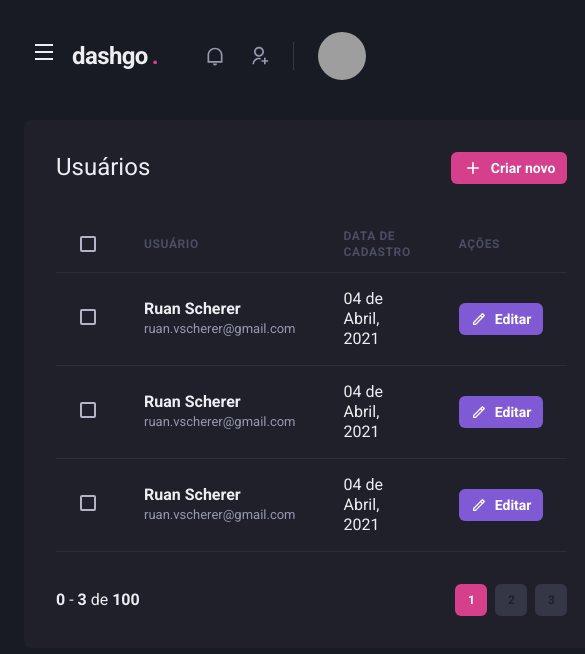
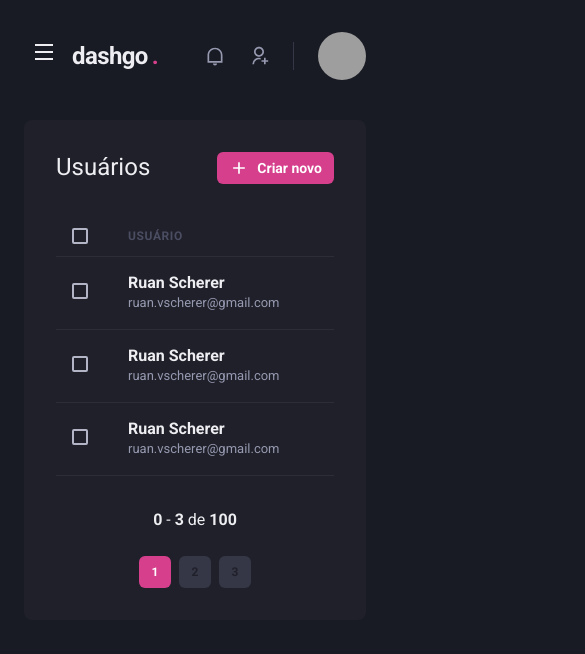
Before and after one commit to RuanScherer/dash-go, a Next.js app: page /users in a window 390 px wide. Shown: the top 654 px of the page, 585 px wide, since content can reach past the window. Built offline with nearby package versions, Linux system fonts and the light colour scheme; grey boxes are pictures that could not be loaded.

Commit message:
feat: make users table responsive

```diff
--- a/src/components/Pagination/index.tsx
+++ b/src/components/Pagination/index.tsx
@@ -4,7 +4,7 @@ import PaginationItem from "./PaginatonItem";
 export default function Pagination() {
   return (
     <Stack
-      direction="row"
+      direction={["column", "row"]}
       mt="8"
       justifyContent="space-between"
       alignItems="center"
--- a/src/components/UsersTable/UserTableRow.tsx
+++ b/src/components/UsersTable/UserTableRow.tsx
@@ -1,10 +1,15 @@
-import { Box, Button, Checkbox, Icon, Td, Text, Tr } from "@chakra-ui/react";
+import { Box, Button, Checkbox, Icon, Td, Text, Tr, useBreakpointValue } from "@chakra-ui/react";
 import { RiPencilLine } from "react-icons/ri";
 
 export default function UserTableRow() {
+  const isWideVersion = useBreakpointValue({
+    base: false,
+    lg: true
+  })
+
   return (
     <Tr>
-      <Td px="6">
+      <Td px={["4", "4", "6"]}>
         <Checkbox colorScheme="pink" />
       </Td>
       <Td>
@@ -13,11 +18,14 @@ export default function UserTableRow() {
           <Text fontSize="small" color="gray.300">ruan.vscherer@gmail.com</Text>
         </Box>
       </Td>
+      {isWideVersion &&
         <Td>
           <Box>
             04 de Abril, 2021
           </Box>
         </Td>
+      }
+      {isWideVersion &&
         <Td>
           <Button
             as="a"
@@ -29,6 +37,7 @@ export default function UserTableRow() {
             Editar
           </Button>
         </Td>
+      }
     </Tr>
   )
 }
--- a/src/components/UsersTable/index.tsx
+++ b/src/components/UsersTable/index.tsx
@@ -1,21 +1,26 @@
-import { Checkbox, Table, Tbody, Th, Thead, Tr } from "@chakra-ui/react";
+import { Checkbox, Table, Tbody, Th, Thead, Tr, useBreakpointValue } from "@chakra-ui/react";
 import UserTableRow from "./UserTableRow";
 
 export default function UsersTable() {
+  const isWideVersion = useBreakpointValue({
+    base: false,
+    lg: true
+  })
+
   return (
     <Table colorScheme="whiteAlpha">
       <Thead>
         <Tr>
           <Th
-            px="6"
+            px={["4", "4", "6"]}
             color="gray.300"
             width="8"
           >
             <Checkbox colorScheme="pink" />
           </Th>
           <Th>Usuário</Th>
-          <Th>Data de cadastro</Th>
-          <Th>Ações</Th>
+          {isWideVersion && <Th>Data de cadastro</Th>}
+          {isWideVersion && <Th>Ações</Th>}
         </Tr>
       </Thead>
 
```
Lines whose indentation alone changed are shown as unchanged.
